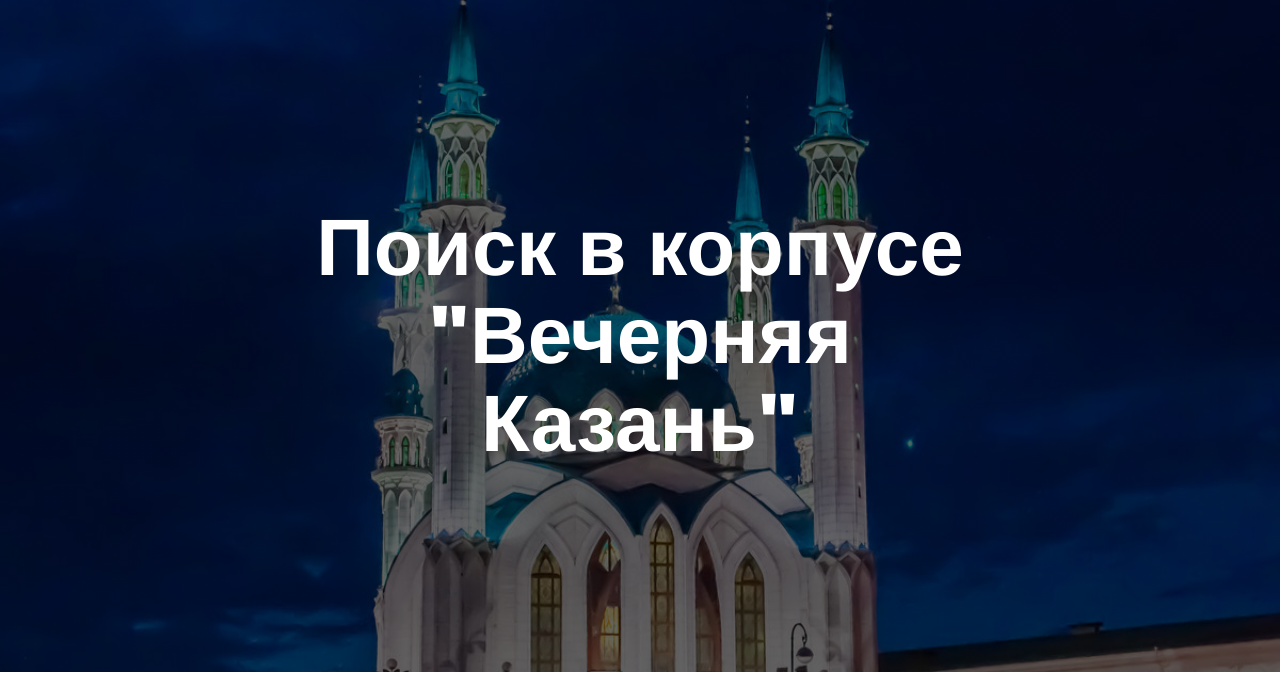
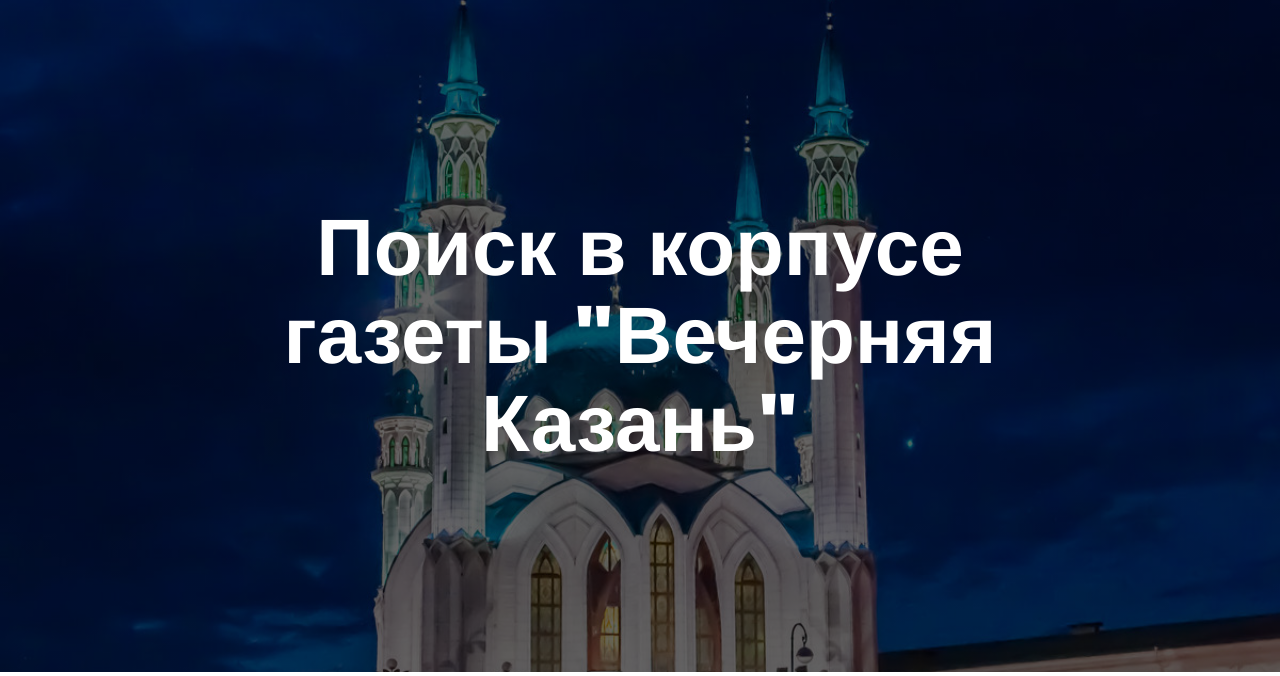
Before and after one commit to Lera-Z/Infopoisk, a Flask app: page / in a window 1280 px wide. Shown: the top 676 px of the page. Run offline with Flask 2, Linux system fonts and the light colour scheme; parts of the project's set-up code (start-up, migrations or seed data) failed here and were passed over; some libraries are stand-ins or nearby versions.

Commit message:
some minor changes

```diff
--- a/Flask_App/templates/index.html
+++ b/Flask_App/templates/index.html
@@ -48,7 +48,7 @@
         <div class="row">
           <div class="col-lg-8 col-md-10 mx-auto">
             <div class="page-heading">
-              <h1>Поиск в корпусе "Вечерняя Казань"</h1>
+              <h1>Поиск в корпусе газеты "Вечерняя Казань"</h1>
             </div>
           </div>
         </div>
```
